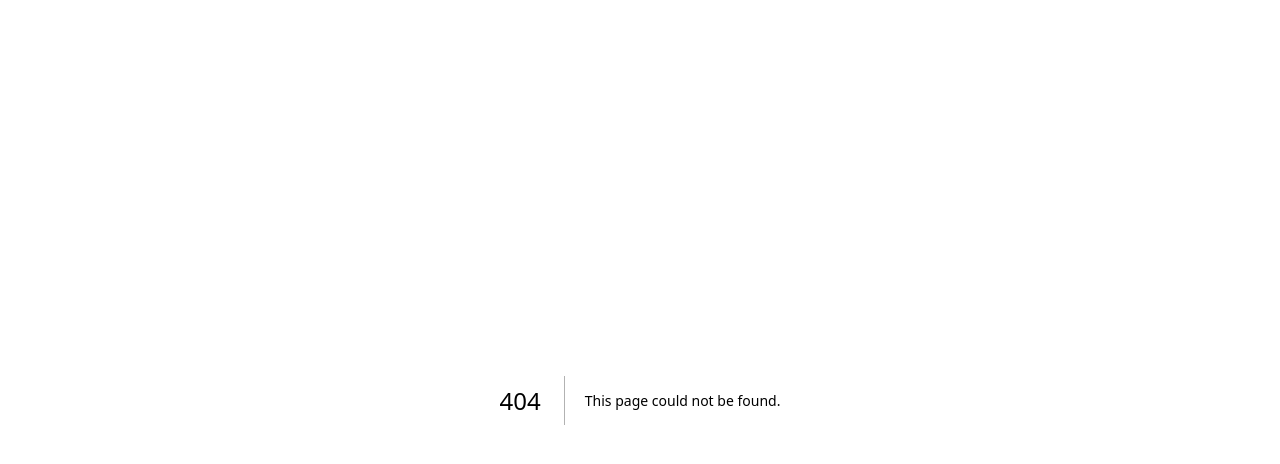
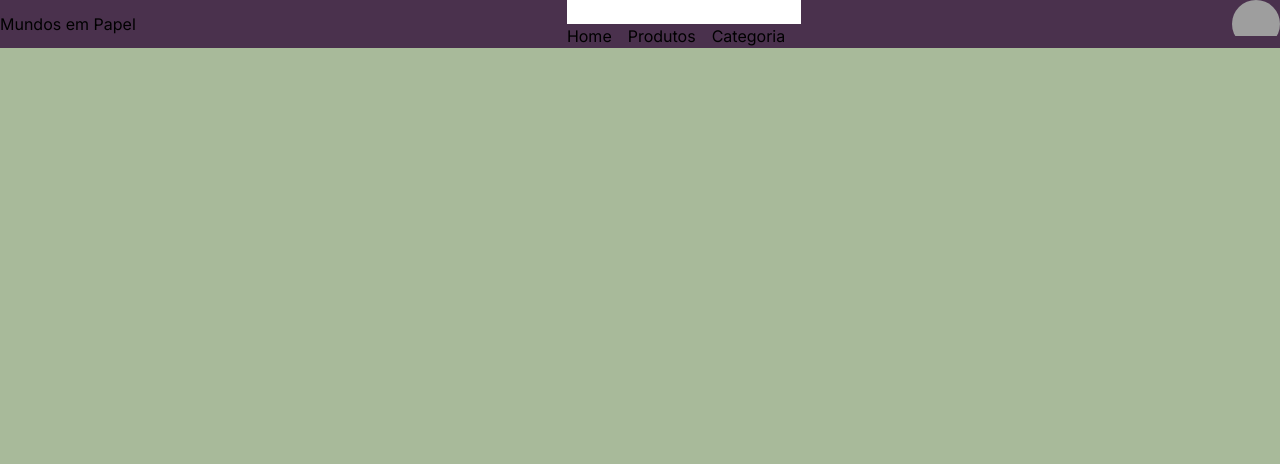
Before and after one commit to larahcorrea/mundosempapelweb, a Next.js app: page /produtos in a window 1280 px wide. Before the commit this address had no page. Shown: the top 464 px of the page. Built offline with nearby package versions, Linux system fonts and the light colour scheme; grey boxes are pictures that could not be loaded.

Commit message:
Separando por componentes

```diff
--- /dev/null
+++ b/src/app/components/navbar.jsx
@@ -0,0 +1,20 @@
+export default function NavBar() {
+    return (
+        <nav className="flex items-center justify-between bg-purple">
+            <div>
+                <h1>Mundos em Papel</h1>
+            </div>
+            <div>
+                <input type="search" name="busca" id="busca" />
+                <ul className="flex gap-4">
+                    <li>Home</li>
+                    <li>Produtos</li>
+                    <li>Categoria</li>
+                </ul>
+            </div>
+            <div className="h-12 w-12 rounded-full overflow-hidden">
+                <img src="https://github.com/anadantasp.png" alt="avatar" />
+            </div>
+        </nav>
+    )
+}
--- a/src/app/page.js
+++ b/src/app/page.js
@@ -1,22 +1,10 @@
 import Image from 'next/image';
+import NavBar from './components/navbar';
 
 export default function Home() {
   return (
-    <nav className="flex items-center justify-between bg-purple">
-      <div>
-        <h1>Mundos em Papel</h1>
-      </div>
-      <div>
-        <input type="search" name="busca" id="busca" />
-        <ul className="flex gap-4">
-          <li>Home</li>
-          <li>Produtos</li>
-          <li>Categoria</li>
-        </ul>
-      </div>
-      <div className="h-12 w-12 rounded-full overflow-hidden">
-        <img src="https://github.com/anadantasp.png" alt="avatar" />
-      </div>
-    </nav>
+    <>
+      <NavBar />
+    </>
   );
 }
--- /dev/null
+++ b/src/app/produtos/page.js
@@ -0,0 +1,10 @@
+import Image from 'next/image';
+import NavBar from '../components/navbar';
+
+export default function PageProdutos() {
+  return (
+    <>
+      <NavBar />
+    </>
+  );
+}
```
